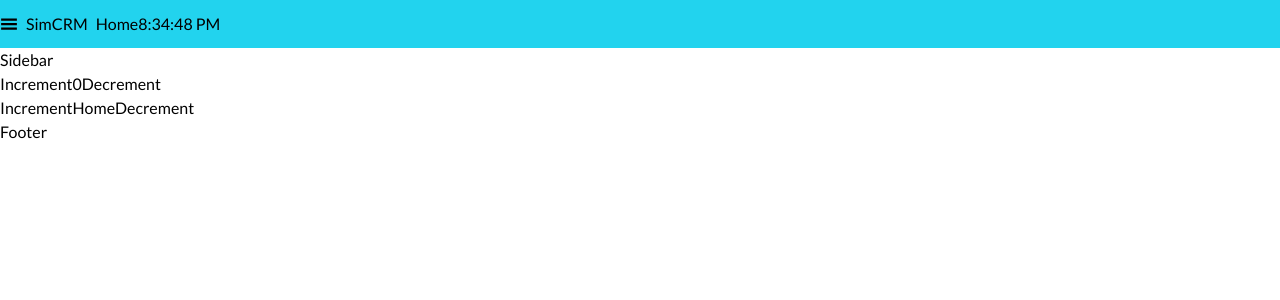
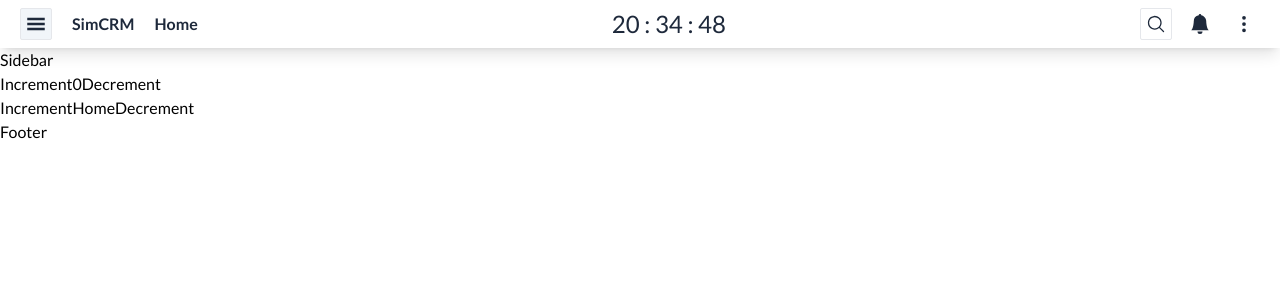
Before and after one commit to Profana92/CRM, a React (Vite) app in the folder CRM/: page / in a window 1280 px wide. Shown: the top 300 px of the page. Built offline with nearby package versions, Linux system fonts and the light colour scheme.

Commit message:
feat(navbar): navbar styles

```diff
--- a/CRM/src/components/Clock.tsx
+++ b/CRM/src/components/Clock.tsx
@@ -1,14 +1,18 @@
 import { useState, useEffect } from 'react';
 function Clock() {
-   const [currentTime, setCurrentTime] = useState(new Date().toLocaleTimeString());
+   const [currentTime, setCurrentTime] = useState(new Date());
    useEffect(() => {
       const interval = setInterval(() => {
-         setCurrentTime(new Date().toLocaleTimeString());
+         setCurrentTime(new Date());
       }, 1000);
       return () => clearInterval(interval);
    }, []);
 
-   return <p>{currentTime}</p>;
+   return (
+      <p className="hidden lg:block text-2xl font-medium">{`${currentTime.getHours()} : ${currentTime.getMinutes()}  : ${
+         currentTime.getSeconds() < 10 ? '0' : ''
+      }${currentTime.getSeconds()}`}</p>
+   );
 }
 
 export default Clock;
--- a/CRM/src/components/Header/Header.tsx
+++ b/CRM/src/components/Header/Header.tsx
@@ -1,19 +1,33 @@
 import { GiHamburgerMenu } from 'react-icons/gi';
+import { HiMagnifyingGlass } from 'react-icons/hi2';
+import { BsFillBellFill, BsThreeDotsVertical } from 'react-icons/bs';
+
 import Clock from 'components/Clock';
 import type { RootState } from 'app/store';
 import { useSelector } from 'react-redux';
 function Header() {
    const activeTitle = useSelector((state: RootState) => state.pageTitle.value);
    return (
-      <header className="flex bg-cyan-400 h-12 items-center flex-row ">
-         <div className="flex flex-row gap-2">
-            <div className="grid text-lg m-auto">
-               <GiHamburgerMenu />
+      <header className="flex h-12 items-center flex-row text-slate-800 font-bold w-full justify-between px-5 shadow-lg">
+         <div className="flex flex-row gap-2 justify-center items-center">
+            <div className="grid items-center justify-center h-8 w-8 text-lg m-auto lg:bg-slate-100 lg:border lg:rounded-sm">
+               <GiHamburgerMenu size="1.25rem" />
             </div>
-            <p className="hidden lg:block">SimCRM</p> <p>{activeTitle}</p>
+            <p className="hidden lg:block mx-3">SimCRM</p>
+            <p>{activeTitle}</p>
          </div>
          <Clock />
-         <div className=""></div>
+         <div className="flex flex-row items-center justify-around">
+            <div className="h-8 w-8 flex items-center justify-center border rounded-sm ">
+               <HiMagnifyingGlass size="1.25rem" />
+            </div>
+            <div className="h-8 w-8 flex items-center justify-center mx-3">
+               <BsFillBellFill size="1.25rem" />
+            </div>
+            <div className="h-8 w-8 flex items-center justify-center ">
+               <BsThreeDotsVertical size="1.25rem" />
+            </div>
+         </div>
       </header>
    );
 }
--- a/CRM/src/routes/pages/Home.tsx
+++ b/CRM/src/routes/pages/Home.tsx
@@ -1,6 +1,5 @@
 import { useEffect } from 'react';
 import { Counter } from 'features/counter/Counter';
-import { Title } from 'features/currentPageTitle';
 import { useSelector, useDispatch } from 'react-redux';
 import { setPageTitle } from 'features/currentPageTitleSlice';
 import type { RootState } from 'app/store';
```
